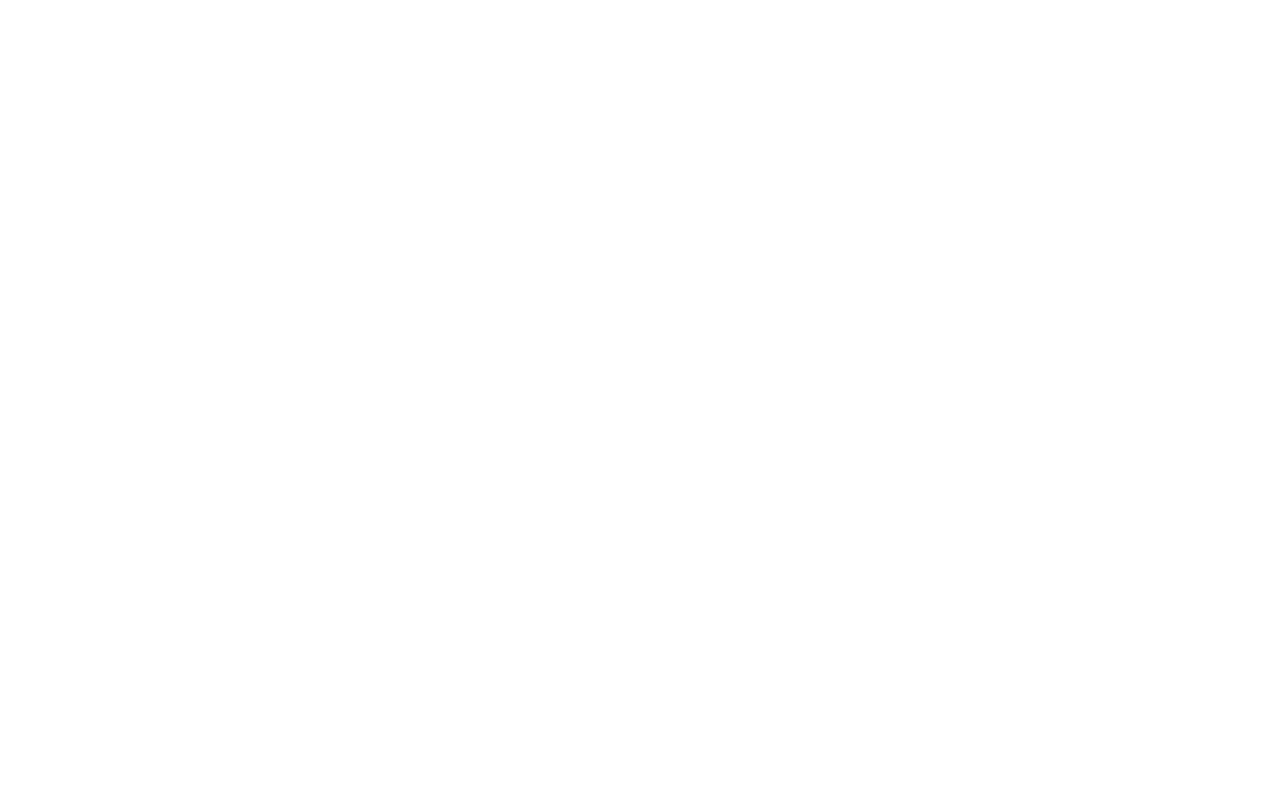
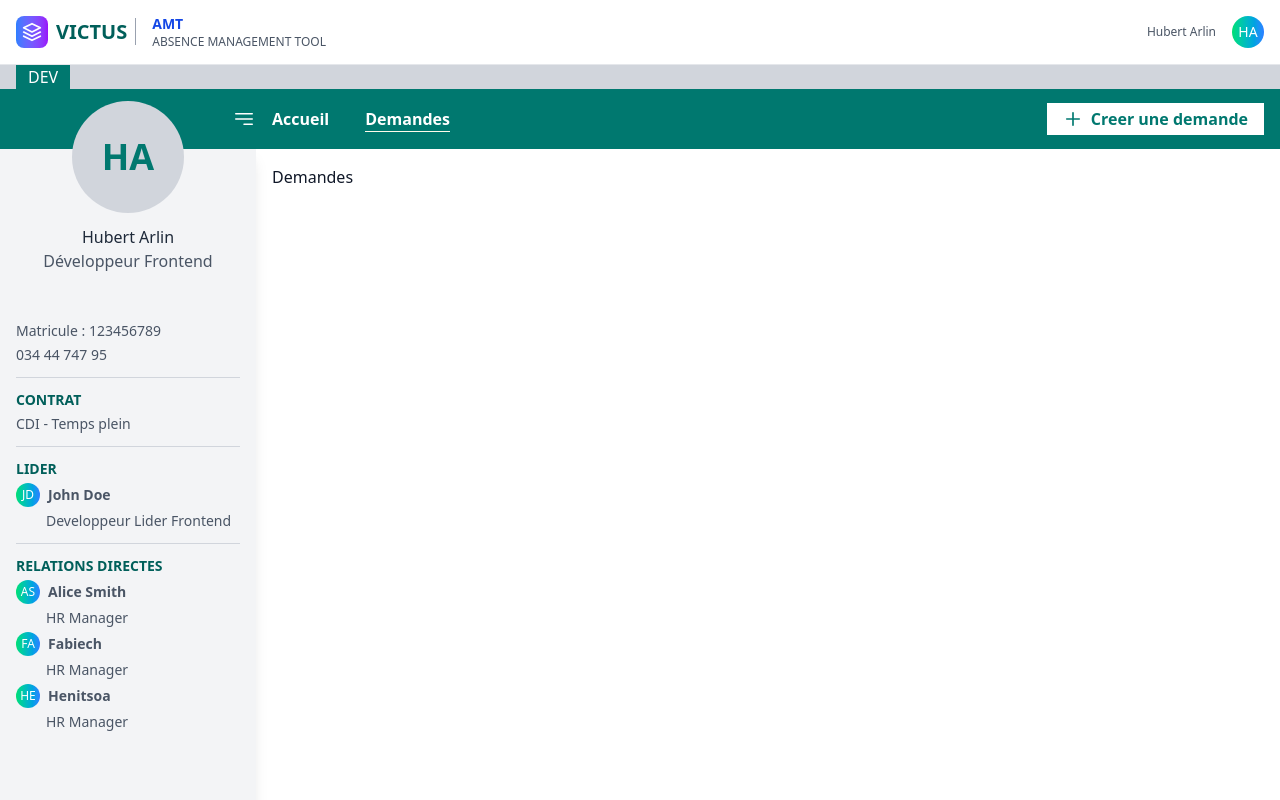
Before and after one commit to Hubert614-oss/AMT, a React (Vite) app: page /demandes in a window 1280 px wide. Before the commit this address had no page. Shown: the top 800 px of the page. Built offline with nearby package versions, Linux system fonts and the light colour scheme.

Commit message:
feat: inside sidebar

```diff
--- a/src/components/Header.tsx
+++ b/src/components/Header.tsx
@@ -103,9 +103,9 @@
         </div>
       </header>
       {/* main container */}
-      <div className="flex flex-1">
+      <div className="flex flex-1 ">
         {/* sidebar left */}
-        <aside className="w-64 bg-gray-100 dark:bg-gray-800 min-h-screen px-4">
+        <aside className="w-64 bg-gray-100 dark:bg-gray-800 min-h-screen px-4 shadow-lg">
           {/* sidebar content will go here */}
           <div className='flex items-center justify-center h-16 relative'>
         <div className="inline-flex items-center z-50 justify-center w-28 h-28 absolute -top-12 text-xl text-teal-700 bg-gray-300 rounded-full">
--- /dev/null
+++ b/src/pages/demandes.tsx
@@ -0,0 +1,8 @@
+const Demandes = () => {
+  return (
+    <div>
+      <h1>Demandes</h1>
+    </div>
+  );
+};
+export default Demandes;
--- a/src/pages/view.tsx
+++ /dev/null
@@ -1,8 +0,0 @@
-const ViewPage = () => {
-  return (
-    <div>
-      <h1>View Page</h1>
-    </div>
-  );
-};
-export default ViewPage;
--- a/src/routes/RoutesApp.tsx
+++ b/src/routes/RoutesApp.tsx
@@ -1,7 +1,7 @@
 import { Route, Routes } from 'react-router-dom'
 import Home from '../pages/Home'
 import Header from '../components/Header'
-import ViewPage from '../pages/view'
+import Demandes from '../pages/demandes'
 
 
 const AppRoutes = () => (
@@ -16,10 +16,10 @@
     />
     {/*  */}
     <Route
-      path="/views"
+      path="/demandes"
       element={
         <Header >
-          <ViewPage />
+          <Demandes />
         </Header>
       }
     />
```
Lines whose indentation alone changed are shown as unchanged.
